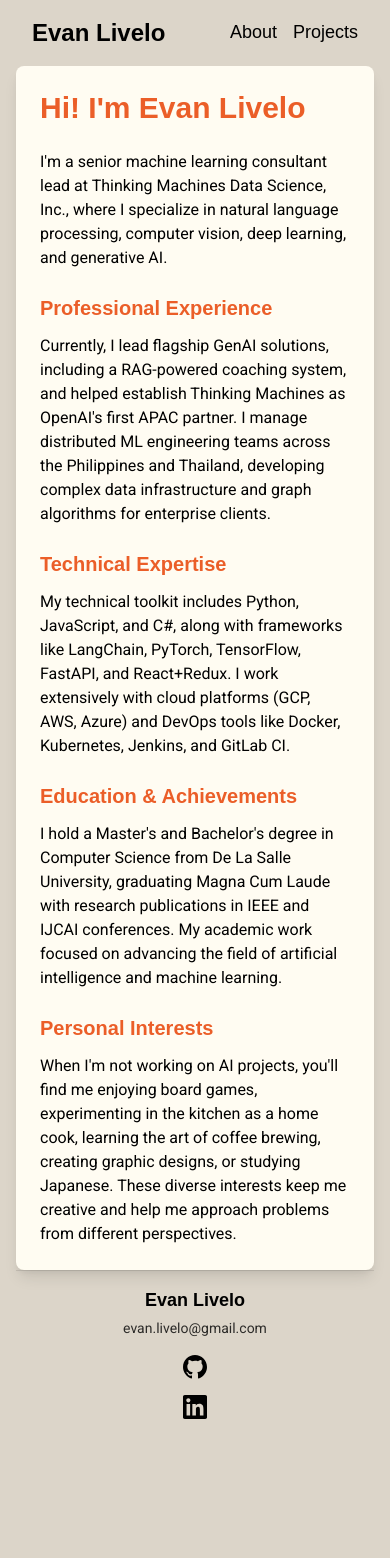
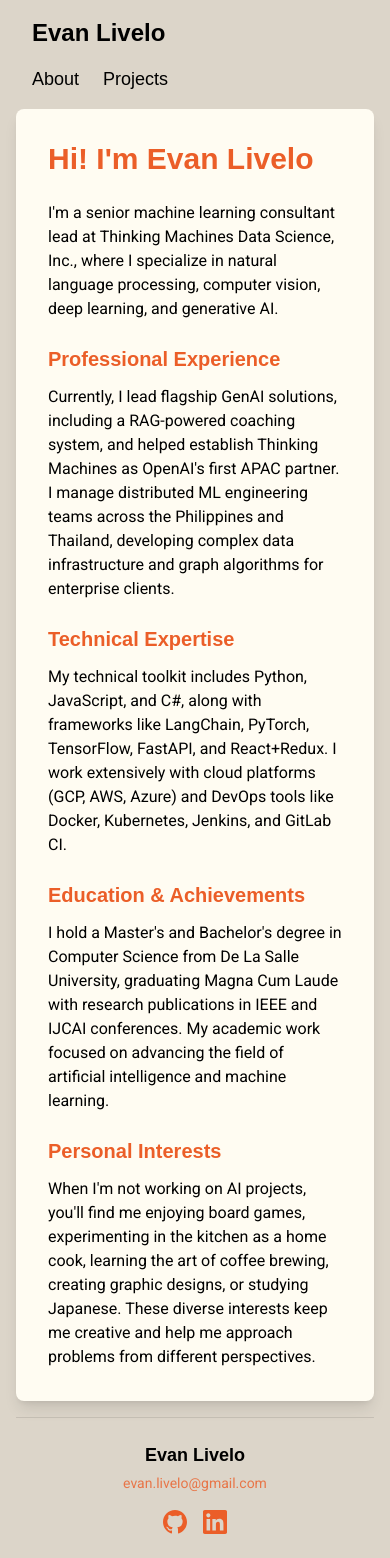
Before and after one commit to vandenn/evanlivelo.com, a Next.js app: page / in a window 390 px wide. Before the commit the page ends 1435 px from the top, so only its background shows below. Built offline with nearby package versions, Linux system fonts and the light colour scheme; a web font is replaced by a local one.

Commit message:
Modularize CSS

```diff
--- a/src/app/globals.css
+++ b/src/app/globals.css
@@ -34,7 +34,7 @@ h6 {
 }
 
 a {
-  color: var(--text);
+  color: var(--accent);
   text-decoration: none;
   transition: opacity 0.2s ease;
 }
@@ -47,103 +47,3 @@ p,
 div {
   color: var(--text);
 }
-
-/* Navbar specific styling */
-nav a {
-  font-family: var(--font-dm-serif), serif;
-  font-size: 1.125rem;
-}
-
-/* Make the name/logo link larger */
-nav a.text-xl {
-  font-size: 1.5rem;
-}
-
-/* Content container styles */
-.content-container {
-  background-color: var(--foreground);
-  width: min(80%, 100vw);
-  max-width: 80rem;
-  margin-left: auto;
-  margin-right: auto;
-  border-radius: 0.5rem;
-  box-shadow:
-    0 10px 15px -3px rgba(0, 0, 0, 0.1),
-    0 4px 6px -2px rgba(0, 0, 0, 0.05);
-  padding: 2rem;
-}
-
-/* Navbar container styles */
-.navbar-container {
-  width: min(80%, 100vw);
-  max-width: 80rem;
-  margin-left: auto;
-  margin-right: auto;
-  padding: 1rem 2rem;
-}
-
-/* Footer container styles */
-.footer-container {
-  width: min(80%, 100vw);
-  max-width: 80rem;
-  margin-left: auto;
-  margin-right: auto;
-  padding: 1.5rem 2rem;
-  border-top: 1px solid rgba(0, 0, 0, 0.1);
-}
-
-.footer-contact .footer-name {
-  font-family: var(--font-dm-serif), serif;
-  font-size: 1.125rem;
-  font-weight: bold;
-  margin-bottom: 0.25rem;
-}
-
-.footer-contact .footer-email {
-  font-size: 0.875rem;
-  opacity: 0.8;
-  margin: 0;
-  display: block;
-}
-
-/* Mobile responsiveness */
-@media (max-width: 768px) {
-  .content-container {
-    width: calc(100% - 2rem) !important;
-    max-width: none !important;
-    margin: 0 1rem !important;
-    padding: 1.5rem !important;
-  }
-
-  .navbar-container {
-    width: calc(100% - 2rem) !important;
-    max-width: none !important;
-    margin: 0 1rem !important;
-    padding: 1rem !important;
-  }
-
-  .footer-container {
-    width: calc(100% - 2rem) !important;
-    max-width: none !important;
-    margin: 0 1rem !important;
-    padding: 1rem !important;
-  }
-
-  .navbar-container .flex {
-    flex-direction: column;
-    gap: 1rem;
-    align-items: flex-start;
-  }
-
-  .navbar-container .flex:last-child {
-    flex-direction: row;
-    align-items: center;
-  }
-
-  .footer-container .flex {
-    flex-direction: column;
-    gap: 1rem;
-    align-items: center;
-    text-align: center;
-  }
-}
--- a/src/app/layout.tsx
+++ b/src/app/layout.tsx
@@ -25,7 +25,7 @@ export default function RootLayout({
       <body className={`antialiased ${dmSerifText.variable} ${roboto.variable}`}>
         <Navbar />
         <div className="w-full flex flex-col">
-          <div className="content-container">
+          <div className="w-4/5 max-w-5xl mx-auto bg-[var(--foreground)] rounded-lg shadow-lg p-8 max-sm:w-[calc(100%-2rem)] max-sm:mx-4">
             {children}
           </div>
           <Footer />
--- /dev/null
+++ b/src/components/Footer.module.css
@@ -0,0 +1,13 @@
+.footerName {
+  font-family: var(--font-dm-serif), serif;
+  font-size: 1.125rem;
+  font-weight: bold;
+  margin-bottom: 0.25rem;
+}
+
+.footerEmail {
+  font-size: 0.875rem;
+  opacity: 0.8;
+  margin: 0;
+  display: block;
+}
--- a/src/components/Footer.tsx
+++ b/src/components/Footer.tsx
@@ -1,15 +1,16 @@
 import Link from "next/link";
+import styles from "./Footer.module.css";
 
 export default function Footer() {
   return (
-    <footer className="w-full">
-      <div className="footer-container">
-        <div className="flex justify-between items-center">
-          <div className="footer-contact">
-            <p className="footer-name">Evan Livelo</p>
+    <footer className="w-full mt-4">
+      <div className="w-4/5 max-w-5xl mx-auto px-8 py-6 max-sm:w-[calc(100%-2rem)] max-sm:mx-4 max-sm:px-4 border-t border-black/10">
+        <div className="flex justify-between items-center max-sm:flex-col max-sm:gap-4 max-sm:items-center max-sm:text-center">
+          <div>
+            <p className={styles.footerName}>Evan Livelo</p>
             <a
               href="mailto:evan.livelo@gmail.com"
-              className="footer-email"
+              className={styles.footerEmail}
             >
               evan.livelo@gmail.com
             </a>
--- /dev/null
+++ b/src/components/Navbar.module.css
@@ -0,0 +1,13 @@
+.navLink,
+.navLinkName {
+  font-family: var(--font-dm-serif), serif;
+  color: var(--text);
+}
+
+.navLink {
+  font-size: 1.125rem;
+}
+
+.navLinkName {
+  font-size: 1.5rem;
+}
--- a/src/components/Navbar.tsx
+++ b/src/components/Navbar.tsx
@@ -1,20 +1,21 @@
 import Link from "next/link";
+import styles from "./Navbar.module.css";
 
 export default function Navbar() {
   return (
     <nav className="w-full">
-      <div className="navbar-container">
-        <div className="flex justify-between items-center">
+      <div className="w-4/5 max-w-5xl mx-auto px-8 py-4 max-sm:w-[calc(100%-2rem)] max-sm:mx-4 max-sm:px-4">
+        <div className="flex justify-between items-center max-sm:flex-col max-sm:gap-4 max-sm:items-start">
           <Link
             href="/"
-            className="text-xl font-bold"
+            className={`text-xl font-bold ${styles.navLinkName}`}
           >
             Evan Livelo
           </Link>
 
           <div className="flex gap-6">
-            <Link href="/about">About</Link>
-            <Link href="/projects">Projects</Link>
+            <Link href="/about" className={styles.navLink}>About</Link>
+            <Link href="/projects" className={styles.navLink}>Projects</Link>
           </div>
         </div>
       </div>
```
